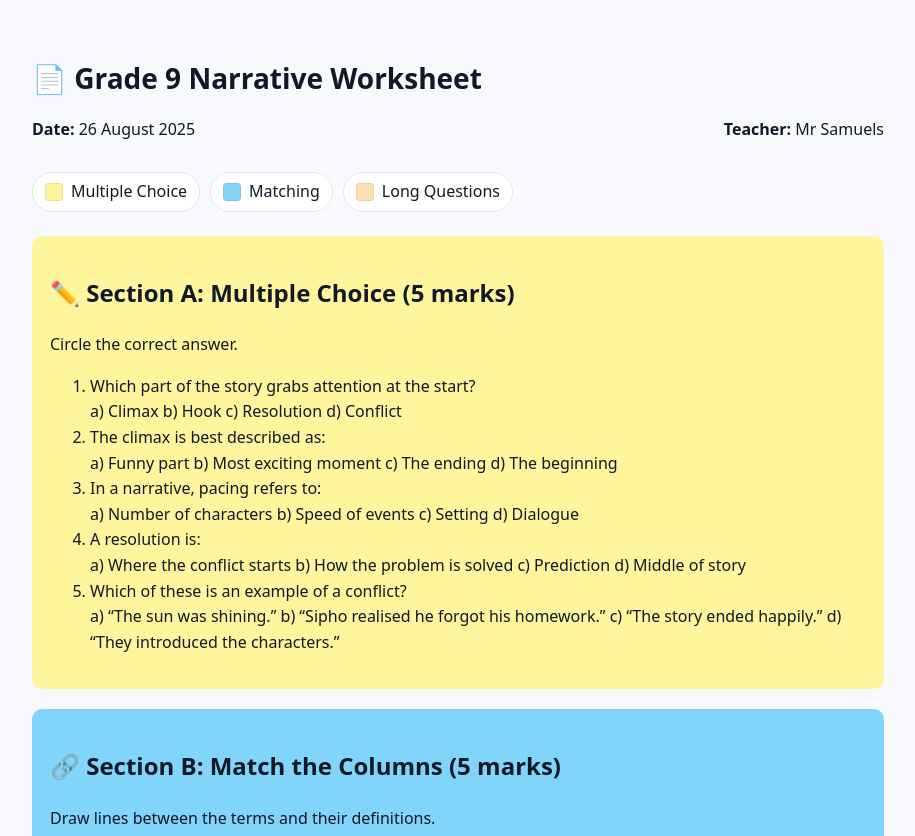
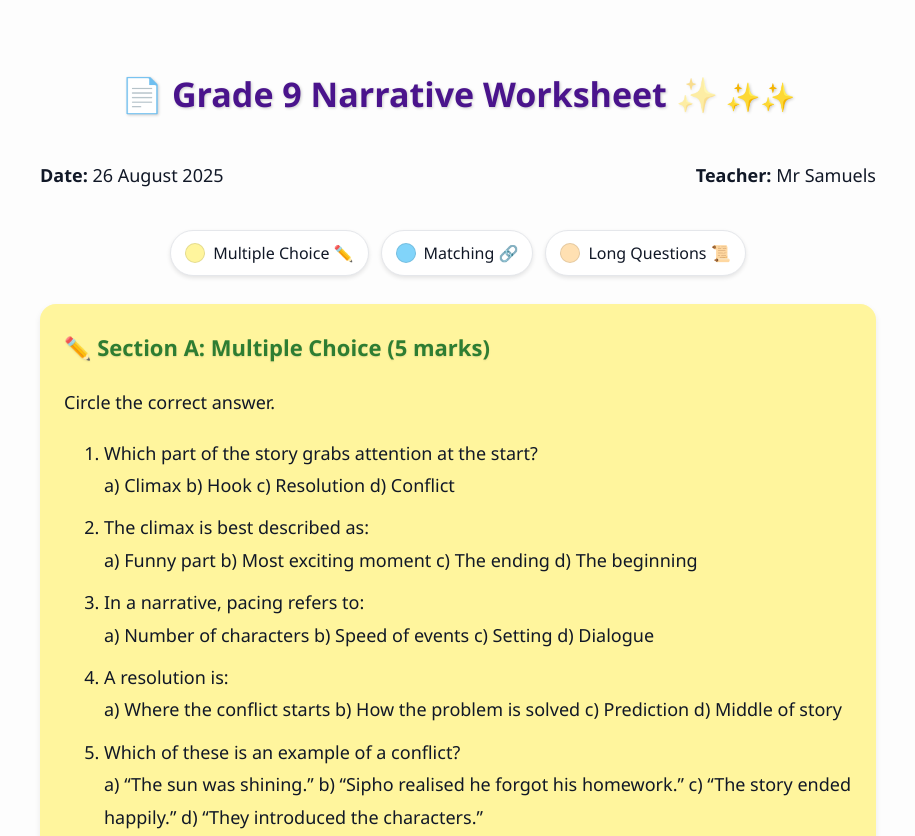
Before and after one commit to fredrock007/highlighted-text, a plain HTML site: page index.html in a window 1280 px wide. Shown: the top 836 px of the page, without its empty margins (182-1097 px from the left). Drawn offline with Linux system fonts and the light colour scheme.

Commit message:
Update index.html

```diff
--- a/index.html
+++ b/index.html
@@ -6,34 +6,78 @@
 <title>Narrative-Worksheet</title>
 <style>
   :root{
-    --bg:#f7f9fc; --ink:#111827;
+    --bg:#fdfdfd; --ink:#111827;
     --mcq:#fff59d;        /* yellow */
     --match:#81d4fa;      /* blue */
     --long:#ffe0b2;       /* amber */
+    --sparkle:#f06292;    /* pink sparkle */
   }
   *{box-sizing:border-box}
-  body{margin:0;background:var(--bg);color:var(--ink);font:16px/1.6 system-ui, -apple-system, Segoe UI, Roboto, Arial, sans-serif}
-  .page{max-width:900px;margin:32px auto;padding:24px}
-  h1{margin:0 0 16px 0;font-size:28px}
-  .toprow{display:flex;justify-content:space-between;margin-bottom:20px}
-  .legend{display:flex;flex-wrap:wrap;gap:10px;margin:12px 0 24px}
-  .chip{display:inline-flex;align-items:center;gap:8px;border:1px solid #e5e7eb;border-radius:999px;padding:6px 12px;background:#fff}
-  .swatch{width:18px;height:18px;border-radius:4px;border:1px solid rgba(0,0,0,.08)}
-  .block{padding:18px;border-radius:10px;margin-bottom:20px}
-  p{margin:0 0 10px 0}
+  body{
+    margin:0;
+    background:var(--bg);
+    color:var(--ink);
+    font:18px/1.8 "Segoe UI", Roboto, Arial, sans-serif;
+  }
+  .page{max-width:900px;margin:32px auto;padding:32px}
+  h1{
+    margin:0 0 16px 0;
+    font-size:34px;
+    text-align:center;
+    color:#4a148c;
+    text-shadow:1px 1px 3px rgba(0,0,0,.2);
+  }
+  h1::after{
+    content:" ✨✨";
+    color:var(--sparkle);
+    font-size:28px;
+  }
+  .toprow{display:flex;justify-content:space-between;margin-bottom:20px;font-size:18px}
+  .legend{display:flex;flex-wrap:wrap;gap:12px;margin:12px 0 28px;justify-content:center}
+  .chip{
+    display:inline-flex;align-items:center;gap:8px;
+    border:1px solid #e5e7eb;border-radius:999px;
+    padding:8px 14px;background:#fff;font-size:16px;
+    box-shadow:0 2px 4px rgba(0,0,0,.1);
+  }
+  .swatch{width:20px;height:20px;border-radius:50%;border:1px solid rgba(0,0,0,.1)}
+  .block{
+    padding:24px;
+    border-radius:16px;
+    margin-bottom:24px;
+    box-shadow:0 3px 6px rgba(0,0,0,.08);
+    font-size:18px;
+  }
+  h2{
+    font-size:22px;
+    margin-top:0;
+    color:#2e7d32;
+    text-shadow:0 1px 2px rgba(0,0,0,.1);
+  }
+  li{margin:10px 0}
   .mcq{background:var(--mcq)}
   .match{background:var(--match)}
   .long{background:var(--long)}
-  ul{margin:0;padding-left:20px}
+  table{width:100%;border-collapse:collapse;font-size:17px}
+  th,td{padding:10px;border:1px solid #555;text-align:left}
+  @keyframes sparkle-fade{
+    0%,100%{opacity:1;}
+    50%{opacity:0.4;}
+  }
+  .sparkle{
+    display:inline-block;
+    animation:sparkle-fade 1.5s infinite;
+  }
   @media print{
     body{background:#fff}
     .page{margin:0}
+    h1{text-shadow:none;color:#000}
   }
 </style>
 </head>
 <body>
   <main class="page">
-    <h1>📄 Grade 9 Narrative Worksheet</h1>
+    <h1>📄 Grade 9 Narrative Worksheet <span class="sparkle">✨</span></h1>
     <div class="toprow">
       <p><strong>Date:</strong> 26 August 2025</p>
       <p><strong>Teacher:</strong> Mr Samuels</p>
@@ -41,9 +85,9 @@
 
     <!-- Legend -->
     <section class="legend">
-      <span class="chip"><span class="swatch" style="background:var(--mcq)"></span> Multiple Choice</span>
-      <span class="chip"><span class="swatch" style="background:var(--match)"></span> Matching</span>
-      <span class="chip"><span class="swatch" style="background:var(--long)"></span> Long Questions</span>
+      <span class="chip"><span class="swatch" style="background:var(--mcq)"></span> Multiple Choice ✏️</span>
+      <span class="chip"><span class="swatch" style="background:var(--match)"></span> Matching 🔗</span>
+      <span class="chip"><span class="swatch" style="background:var(--long)"></span> Long Questions 📜</span>
     </section>
 
     <!-- Section A: Multiple Choice -->
@@ -51,11 +95,11 @@
       <h2>✏️ Section A: Multiple Choice (5 marks)</h2>
       <p>Circle the correct answer.</p>
       <ol>
-        <li>Which part of the story grabs attention at the start? <br> a) Climax b) Hook c) Resolution d) Conflict</li>
-        <li>The climax is best described as: <br> a) Funny part b) Most exciting moment c) The ending d) The beginning</li>
-        <li>In a narrative, pacing refers to: <br> a) Number of characters b) Speed of events c) Setting d) Dialogue</li>
-        <li>A resolution is: <br> a) Where the conflict starts b) How the problem is solved c) Prediction d) Middle of story</li>
-        <li>Which of these is an example of a conflict? <br> a) “The sun was shining.” b) “Sipho realised he forgot his homework.” c) “The story ended happily.” d) “They introduced the characters.”</li>
+        <li>Which part of the story grabs attention at the start?<br> a) Climax b) Hook c) Resolution d) Conflict</li>
+        <li>The climax is best described as:<br> a) Funny part b) Most exciting moment c) The ending d) The beginning</li>
+        <li>In a narrative, pacing refers to:<br> a) Number of characters b) Speed of events c) Setting d) Dialogue</li>
+        <li>A resolution is:<br> a) Where the conflict starts b) How the problem is solved c) Prediction d) Middle of story</li>
+        <li>Which of these is an example of a conflict?<br> a) “The sun was shining.” b) “Sipho realised he forgot his homework.” c) “The story ended happily.” d) “They introduced the characters.”</li>
       </ol>
     </div>
 
@@ -63,7 +107,7 @@
     <div class="block match">
       <h2>🔗 Section B: Match the Columns (5 marks)</h2>
       <p>Draw lines between the terms and their definitions.</p>
-      <table border="1" cellpadding="6" cellspacing="0">
+      <table>
         <tr><th>Column A</th><th>Column B</th></tr>
         <tr><td>1. Hook</td><td>A. Where/when the story happens</td></tr>
         <tr><td>2. Setting</td><td>B. Problem in the story</td></tr>
@@ -75,7 +119,7 @@
 
     <!-- Section C: Long Questions -->
     <div class="block long">
-      <h2>📝 Section C: Long Questions (15 marks)</h2>
+      <h2>📜 Section C: Long Questions (15 marks)</h2>
       <ol>
         <li>Write your own <strong>hook sentence</strong> for a story beginning: <em>“It was supposed to be the best day ever until…”</em></li>
         <li>Explain in 3–4 sentences how <strong>pacing</strong> makes a story more interesting.</li>
@@ -83,7 +127,6 @@
       </ol>
       <p>📚 Tip: Use full sentences and examples from the story.</p>
     </div>
-
   </main>
 </body>
 </html>
```
